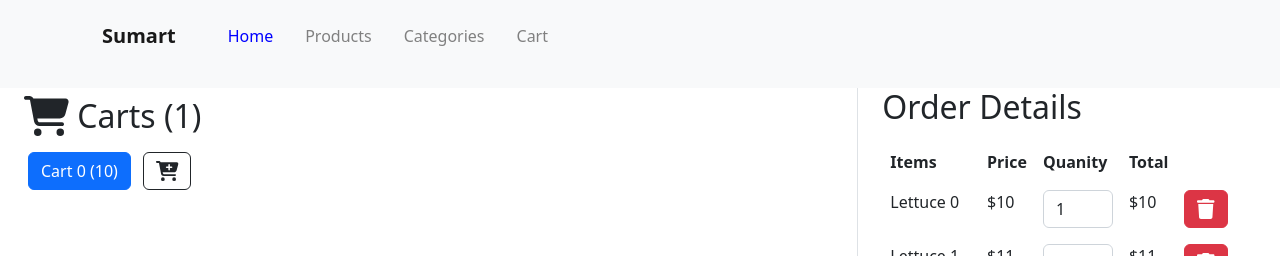
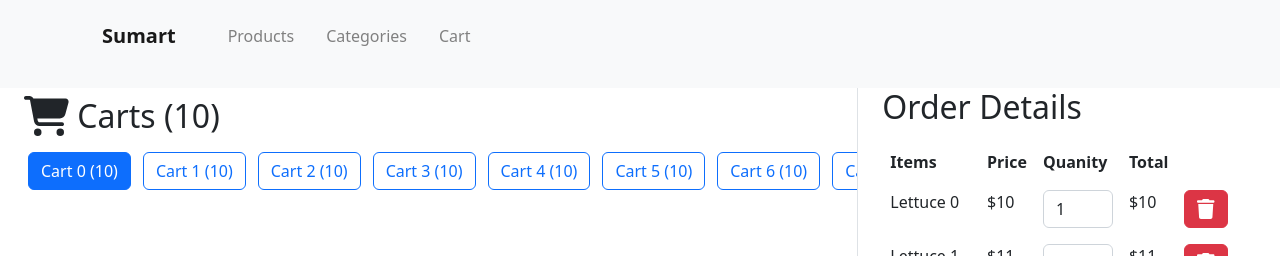
Before and after one commit to Maiiakal/supermarket-pos-system, a React (Create React App) app: page / in a window 1280 px wide. Shown: the top 256 px of the page. Built offline with nearby package versions, Linux system fonts and the light colour scheme.

Commit message:
adding feature for users to add products into carts

```diff
--- a/src/features/Data.js
+++ b/src/features/Data.js
@@ -27,13 +27,13 @@ export const CategoryGenerator = (quantity) => {
   return categories;
 };
 
-export const OrderGenerator = (quantity) => {
-  const orders = [];
+export const CartGenerator = (quantity) => {
+  const carts = [];
   for (let i = 0; i < quantity; i++) {
-    orders.push({
+    carts.push({
       id: i,
       items: ProductsGenerator(10),
     });
   }
-  return orders;
+  return carts;
 };
--- a/src/features/Header/Header.jsx
+++ b/src/features/Header/Header.jsx
@@ -14,12 +14,6 @@ const NavBar = () => {
         <Navbar.Toggle aria-controls="basic-navbar-nav" />
         <Navbar.Collapse id="basic-navbar-nav">
           <Nav className="me-auto">
-            <NavLink
-              to="/"
-              className={({ isActive }) => (isActive ? 'link-active' : '')}
-            >
-              Home
-            </NavLink>
             <NavLink
               to="/product-table"
               className={({ isActive }) => (isActive ? 'link-active' : '')}
--- a/src/features/cart/components/CartList.jsx
+++ b/src/features/cart/components/CartList.jsx
@@ -1,4 +1,4 @@
-import { OrderGenerator } from '../../Data'
+import { useSelector, useDispatch } from 'react-redux'
 import Button from 'react-bootstrap/Button'
 import ToggleButton from 'react-bootstrap/ToggleButton'
 import ToggleButtonGroup from 'react-bootstrap/ToggleButtonGroup'
@@ -6,17 +6,18 @@ import { FontAwesomeIcon } from '@fortawesome/react-fontawesome'
 import { faCartPlus, faCartShopping } from '@fortawesome/free-solid-svg-icons'
 import './Cart.css'
 
-const cart = OrderGenerator(1)
+export function CartList() {
+  const cartList = useSelector((state) => state.carts.cartList)
 
-export function CartList() {
   return (
     <div className="mt-2 mb-5 ms-4">
-      <h2 className="mb-3"><FontAwesomeIcon icon={faCartShopping} size="lg" /> Carts {'(' + cart.length + ') '}
-
+      <h2 className="mb-3">
+        <FontAwesomeIcon icon={faCartShopping} size="lg" /> Carts{' '}
+        {'(' + cartList.length + ') '}
       </h2>
       <div className="cartList-view">
         <ToggleButtonGroup type="radio" name="carts" defaultValue={0}>
-          {cart.map((cart) => (
+          {cartList.map((cart) => (
             <ToggleButton
               id={`cart-${cart.id}`}
               className="me-2 ms-1 mb-3 rounded-2"
--- a/src/features/cart/components/CategoryList.jsx
+++ b/src/features/cart/components/CategoryList.jsx
@@ -11,9 +11,6 @@ export function CategoryList() {
   // REDUX
   const dispatch = useDispatch()
   const categoryList = useSelector((state) => state.categories.list)
-  const selectedCategory = useSelector(
-    (state) => state.categories.selectedCategory,
-  )
 
   const handleUpdateselectedCategory = (category) => {
     dispatch(updateSelectedCategory(category))
--- a/src/features/cart/components/ProductList.jsx
+++ b/src/features/cart/components/ProductList.jsx
@@ -1,7 +1,7 @@
 import Card from '../../../components/Card/Card'
 import { Row, Col } from 'react-bootstrap'
 import Search from '../../table/Search'
-import { useState, useMemo, useEffect } from 'react'
+import { useState, useMemo } from 'react'
 
 import { useSelector, useDispatch } from 'react-redux'
 
--- a/src/stores/configureStore.js
+++ b/src/stores/configureStore.js
@@ -3,10 +3,12 @@
 import { combineReducers, createStore } from "redux";
 import categoryReducer from "./ducks/categories";
 import productsReducer from "./ducks/products";
+import cartsReducer from "./ducks/carts";
 
 const reducer = combineReducers({
   categories: categoryReducer,
   products: productsReducer,
+  carts: cartsReducer,
 });
 
 const store = createStore(reducer);
--- /dev/null
+++ b/src/stores/ducks/carts.js
@@ -0,0 +1,65 @@
+import { CartGenerator } from "../../features/Data";
+
+const CREATE_CART = "Cart/create";
+const UPDATE_CART = "Cart/update";
+const DELETE_CART = "Cart/delete";
+
+const UPDATE_SELECTED_CART = "Cart/current/update";
+
+export const createCart = (cart) => ({
+  type: CREATE_CART,
+  cart,
+});
+
+export const updateCart = (cart) => ({
+  type: UPDATE_CART,
+  cart,
+});
+
+export const deleteCart = (cart) => ({
+  type: DELETE_CART,
+  cart,
+});
+
+export const updateSelectedCart = (cartName) => ({
+  type: UPDATE_SELECTED_CART,
+  payload: cartName,
+});
+
+const initialState = {
+  cartList: CartGenerator(10),
+};
+
+export default (state = initialState, action) => {
+  switch (action.type) {
+    case CREATE_CART:
+      return {
+        ...state,
+        list: state.list.filter(
+          (cart) => action.cart.id !== cart.id
+        ),
+        list: [...state.list, { ...action.cart }],
+      };
+    case UPDATE_CART:
+      return {
+        ...state,
+        list: state.list.map((cart) =>
+          cart.id === action.cart.id ? action.cart : cart
+        ),
+      };
+    case DELETE_CART:
+      return {
+        ...state,
+        list: state.list.filter(
+          (cart) => action.cart.id !== cart.id
+        ),
+      };
+    case UPDATE_SELECTED_CART:
+      return {
+        ...state,
+        selectedCart: action.payload,
+      };
+    default:
+      return state;
+  }
+};
--- a/src/stores/ducks/categories.js
+++ b/src/stores/ducks/categories.js
@@ -27,7 +27,7 @@ export const updateSelectedCategory = (categoryName) => ({
 });
 
 const initialState = {
-  list: CategoryGenerator(3),
+  list: CategoryGenerator(10),
   selectedCategory: "All Categories",
 };
 
```
